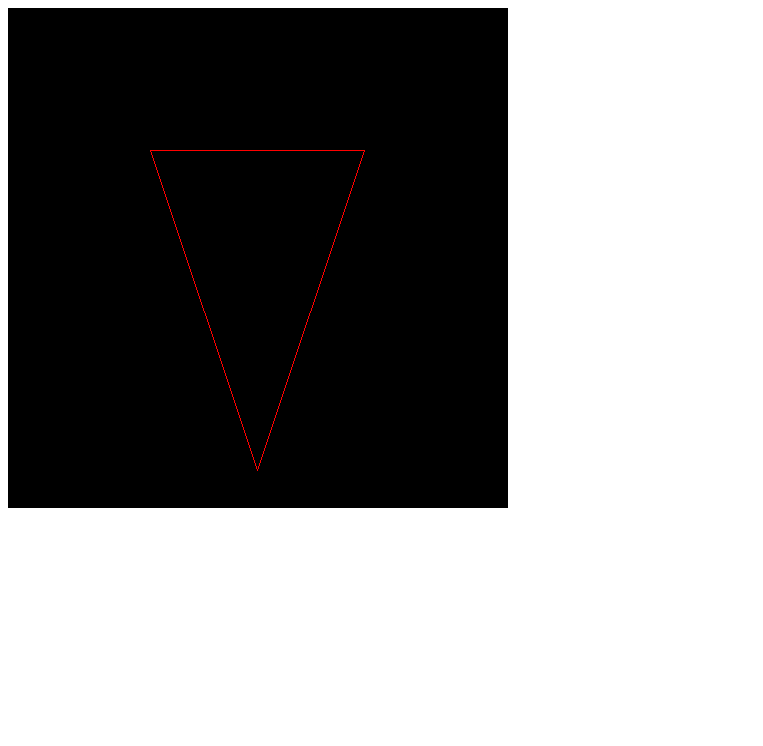
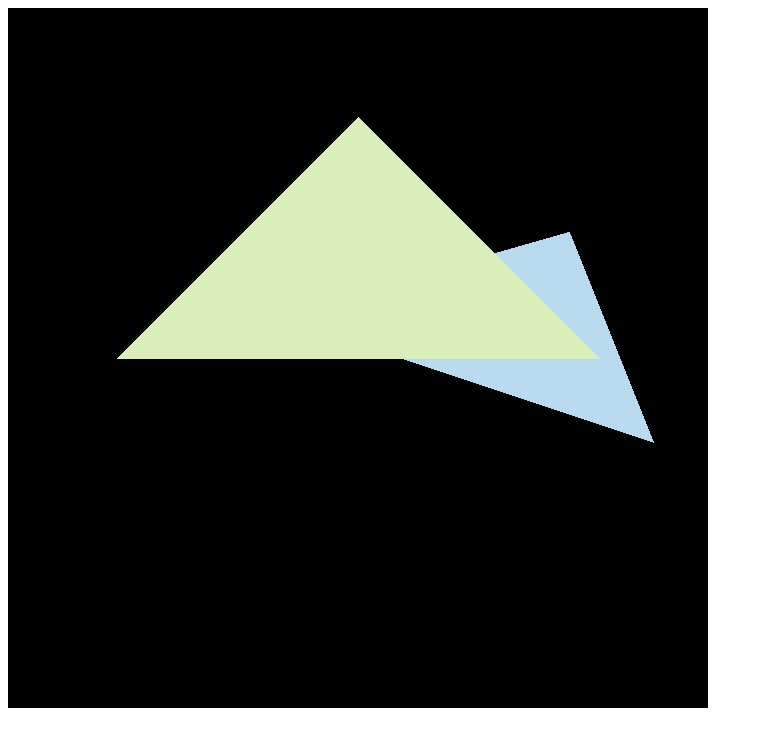
Before and after one commit to xxkl1/games101-web, a website built with Vite: page index.html in a window 1280 px wide. Shown: the whole page, without its empty margins (0-763 px from the left). Built offline with nearby package versions, Linux system fonts and the light colour scheme.

Commit message:
feat: 添加深度测试

```diff
--- a/index.html
+++ b/index.html
@@ -7,7 +7,7 @@
     <title>Vite + TS</title>
   </head>
   <body>
-    <canvas id="canvas" width="500" height="500" style="background-color: black;"></canvas>
+    <canvas id="canvas" width="700" height="700" style="background-color: black;"></canvas>
     <script type="module" src="/src/main.ts"></script>
   </body>
 </html>
--- a/src/main.ts
+++ b/src/main.ts
@@ -8,17 +8,27 @@ const main = function () {
 
   const imageData = new ImageData(w, h);
   rasterizer({
-    triangle: {
-      p1: new Vec4([0, 5, -5, 1]),
-      p2: new Vec4([5, 0, -5, 1]),
-      p3: new Vec4([-5, -5, -5, 1]),
-    },
+    triangleList: [
+      {
+        p1: new Vec4([2, 0, -2, 1]),
+        p2: new Vec4([0, 2, -2, 1]),
+        p3: new Vec4([-2, 0, -2, 1]),
+      },
+      {
+        p1: new Vec4([3.5, -1, -5, 1]),
+        p2: new Vec4([2.5, 1.5, -5, 1]),
+        p3: new Vec4([-1, 0.5, -5, 1]),
+      },
+    ],
     w,
     h,
-    matModel: rotate(new Vec4([0, 0, 1, 1]), Math.PI / 4),
-    matView: viewMat(new Vec4([0, 0, 15, 1]), new Vec4([0, 0, -5, 1])),
-    matProjection: projection(45, w / h, 0.1, 100),
-    color: { r: 255, g: 0, b: 0, a: 255 },
+    matModel: rotate(new Vec4([0, 0, 1, 1]), 0),
+    matView: viewMat(new Vec4([0, 0, 5, 1]), new Vec4([0, 0, -5, 1])),
+    matProjection: projection(45, w / h, 0.1, 50),
+    colorList: [
+      { r: 217, g: 238, b: 185, a: 255 },
+      { r: 185, g: 217, b: 238, a: 255 },
+    ],
     imageData: imageData,
   })
 
--- a/src/utils/common/point.ts
+++ b/src/utils/common/point.ts
@@ -23,7 +23,7 @@ const vec3ToPoint = function (v: Vec3) : Point {
  * @returns
  */
 const getBufferIndex = function (p: Point, width: number) {
-  return (p.y * width + p.x) * 4
+  return (p.y * width + p.x)
 }
 
 export {
--- a/src/utils/common/rasterize.ts
+++ b/src/utils/common/rasterize.ts
@@ -1,10 +1,12 @@
-import { drawLine } from "../draw/line";
-import type { Color } from "../draw/type";
+import { setPoint } from "../draw/point";
+import type { Color, Point } from "../draw/type";
 import { multiply, ndc2Screen, Vec4, type Mat4 } from "../matrix";
 import { perspectiveDivide, perspectiveDivide2Vec3 } from "../matrix/perspectiveDivide";
 import type { Vec3 } from "../matrix/vec3";
-import { vec3ToPoint } from "./point";
-import type { TriangleVec4s } from "./type";
+import { computeBarycentric2D } from "./barycentric";
+import { getBufferIndex, vec3ToPoint } from "./point";
+import { insideTriangle } from "./triangle";
+import type { TriangleVec4s, TriangleVec3s } from "./type";
 
 const getTriangleRasterize = function (params: {
     triangle: TriangleVec4s;
@@ -40,30 +42,67 @@ const getTriangleRasterize = function (params: {
     };
 };
 
+const getAABBInt = function (triangle: TriangleVec3s) {
+    const { p1, p2, p3 } = triangle;
+
+    return {
+        xMin: Math.floor(Math.min(p1.value[0], p2.value[0], p3.value[0])),
+        xMax: Math.ceil(Math.max(p1.value[0], p2.value[0], p3.value[0])),
+        yMin: Math.floor(Math.min(p1.value[1], p2.value[1], p3.value[1])),
+        yMax: Math.ceil(Math.max(p1.value[1], p2.value[1], p3.value[1])),
+    };
+}
+
+const triangleVec3sToTrianglePoints = function (triangleVec3s: TriangleVec3s) {
+    const { p1, p2, p3 } = triangleVec3s;
+    return {
+        p1: vec3ToPoint(p1),
+        p2: vec3ToPoint(p2),
+        p3: vec3ToPoint(p3),
+    }
+}
+
 const rasterizer = function (params: {
-    triangle: TriangleVec4s;
+    triangleList: TriangleVec4s[];
     w: number;
     h: number;
     matModel: Mat4;
     matView: Mat4;
     matProjection: Mat4;
-    color: Color;
+    colorList: Color[];
     imageData: ImageData;
 }) {
-    const { triangle, w, h, matModel, matView, matProjection, color, imageData } = params;
+    const { triangleList, w, h, matModel, matView, matProjection, colorList, imageData } = params;
     const mvp = multiply(matProjection, multiply(matView, matModel));
     const matNdc2Screen = ndc2Screen(w, h);
+    const depthBuffer : number[] = new Array(w * h).fill(Infinity);
 
-    const t = getTriangleRasterize({
-        triangle,
-        matMVP: mvp,
-        matNdc2Screen,
-        color,
-    });
+    for (let i = 0; i < triangleList.length; i++) {
+        const triangle = triangleList[i];
+        const t = getTriangleRasterize({
+            triangle,
+            matMVP: mvp,
+            matNdc2Screen,
+            color: colorList[i],
+        });
+        const aabb = getAABBInt(t.triangleVec3s);
 
-    drawLine(imageData, vec3ToPoint(t.triangleVec3s.p1), vec3ToPoint(t.triangleVec3s.p2), t.color);
-    drawLine(imageData, vec3ToPoint(t.triangleVec3s.p2), vec3ToPoint(t.triangleVec3s.p3), t.color);
-    drawLine(imageData, vec3ToPoint(t.triangleVec3s.p3), vec3ToPoint(t.triangleVec3s.p1), t.color);
+        for (let x = aabb.xMin; x <= aabb.xMax; x++) {
+            for (let y = aabb.yMin; y <= aabb.yMax; y++) {
+                if (insideTriangle({ x, y }, triangleVec3sToTrianglePoints(t.triangleVec3s))) {
+                    const { alpha, beta, gamma } = computeBarycentric2D({ x, y }, triangleVec3sToTrianglePoints(t.triangleVec3s));
+                    const v4d = t.triangleVec4sAfterMVP;
+                    const wReciprocal = 1.0 / (alpha / v4d.p1.value[3] + beta / v4d.p2.value[3] + gamma / v4d.p3.value[3]);
+                    const zInterpolated = (alpha * v4d.p1.value[2] / v4d.p1.value[3] + beta * v4d.p2.value[2] / v4d.p2.value[3] + gamma * v4d.p3.value[2] / v4d.p3.value[3]) * wReciprocal;
+                    const index = getBufferIndex({ x, y }, w);
+                    if (zInterpolated < depthBuffer[index]) {
+                        depthBuffer[index] = zInterpolated;
+                        setPoint(imageData, { x, y }, t.color);
+                    }
+                }
+            }
+        }
+    }
 };
 
 export {
--- a/src/utils/draw/point.ts
+++ b/src/utils/draw/point.ts
@@ -1,5 +1,15 @@
 import { getBufferIndex } from "../common/point";
 import type { Color, Point } from "./type";
+
+const setPoint = function (imageData: ImageData, point: Point, color: Color) {
+    const { x, y } = point;
+    if (x < 0 || y < 0 || x >= imageData.width || y >= imageData.height) {
+        return;
+    }
+
+    const index = getBufferIndex({ x, y }, imageData.width) * 4;
+    imageData.data.set([color.r, color.g, color.b, color.a], index);
+}
 
 /**
  * 画布绘制一个点，屏幕画布最左上角的点是(1, 1)
@@ -11,13 +21,10 @@ import type { Color, Point } from "./type";
 const drawPoint = function (imageData: ImageData, point: Point, color: Color) {
     const x = point.x - 1;
     const y = point.y - 1;
-
-    if (x < 0 || y < 0 || x >= imageData.width || y >= imageData.height) {
-        return;
-    }
-
-    const index = getBufferIndex({ x, y }, imageData.width);
-    imageData.data.set([color.r, color.g, color.b, color.a], index);
+    setPoint(imageData, { x, y }, color);
 }
 
-export { drawPoint }
+export {
+    drawPoint,
+    setPoint,
+}
```
Also changed, not shown: src/utils/common/type.ts (+8 -0 lines).
